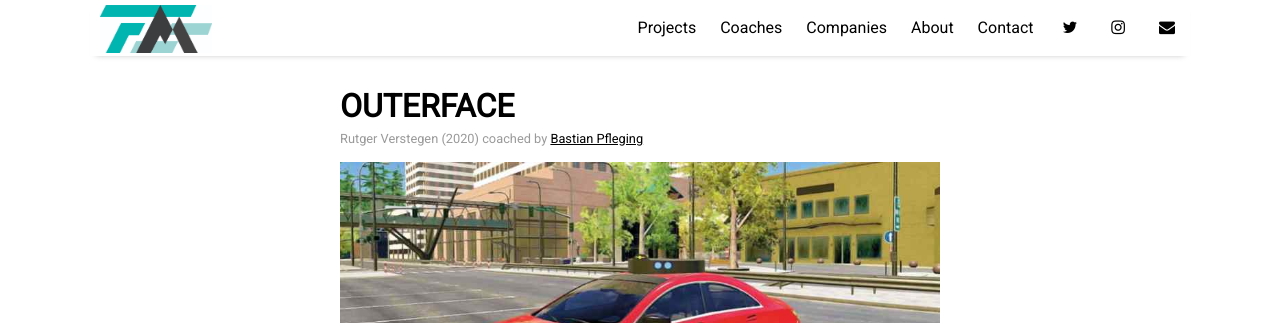
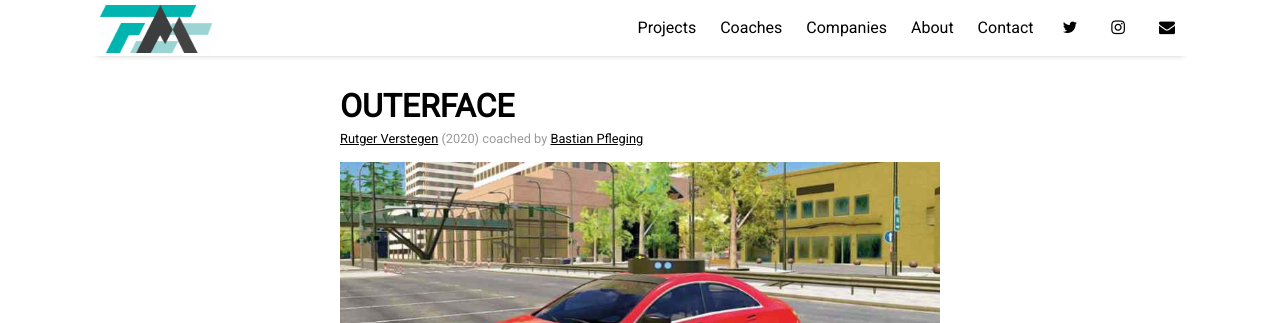
Before and after one commit to bazilinskyy/mobility-squad, a Jekyll site: the page built from _posts/2020-01-01-outerface.md, in a window 1280 px wide and 900 px high. Shown: the top 323 px of the window. Built offline with Jekyll 4.4.1, drawn with Linux system fonts in a browser that asks for light colours; nearby versions of some CDN libraries; comment, search, counter and statistics services are not loaded; part of the change alters nothing that is shown.

```diff
--- a/_posts/2020-01-01-outerface.md
+++ b/_posts/2020-01-01-outerface.md
@@ -4,6 +4,7 @@ year: 2020
 title: "OUTERFACE"
 authors:
   - name: Rutger Verstegen
+    website: https://rutgerverstegen.nl
 coaches:
   - name: Bastian Pfleging
     website: https://www.bastian-pfleging.eu
```
